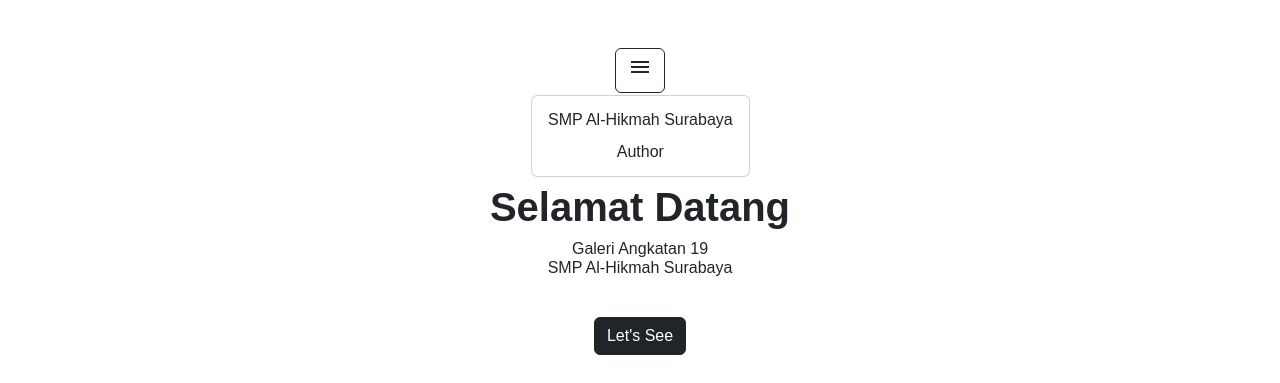
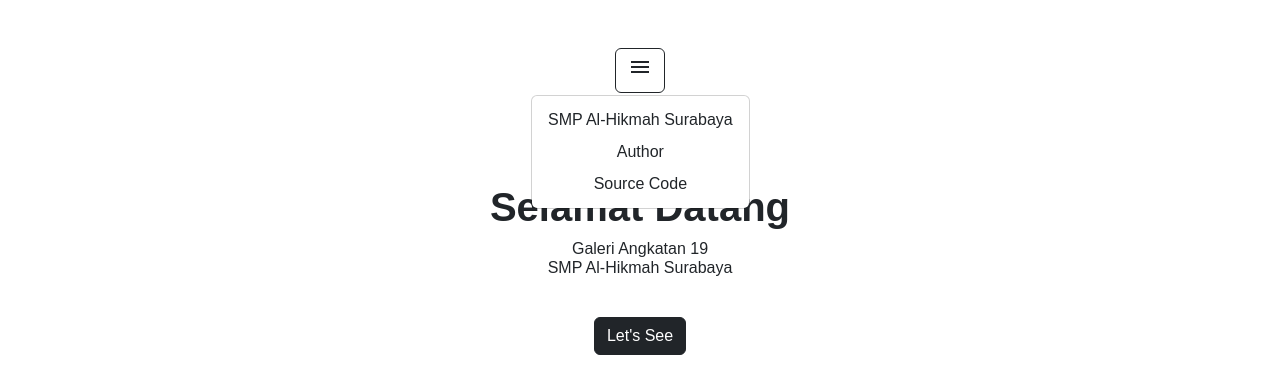
Before and after one commit to Kasehito/galerismpalhikmahangkatan19, a plain HTML site: page index.html in a window 1280 px wide. Both pictures are taken after a click on the button "menu". Shown: the top 383 px of the page. Drawn offline with nearby package versions, Linux system fonts and the light colour scheme.

Commit message:
update the menu

```diff
--- a/index.html
+++ b/index.html
@@ -51,6 +51,8 @@
     <ul class="dropdown-menu text-center">
       <li><a class="dropdown-item" href="https://smp.alhikmahsby.sch.id" target="_blank">SMP Al-Hikmah Surabaya</a></li>
       <li><a class="dropdown-item" href="https://www.instagram.com/royyan.zayd/" target="_blank">Author</a></li>
+      <li><a class="dropdown-item" href="https://github.com/Kasehito/galerismpalhikmahangkatan19" target="_blank">Source Code</a></li>
+    </ul>
     </ul>
   </div>
 
```
